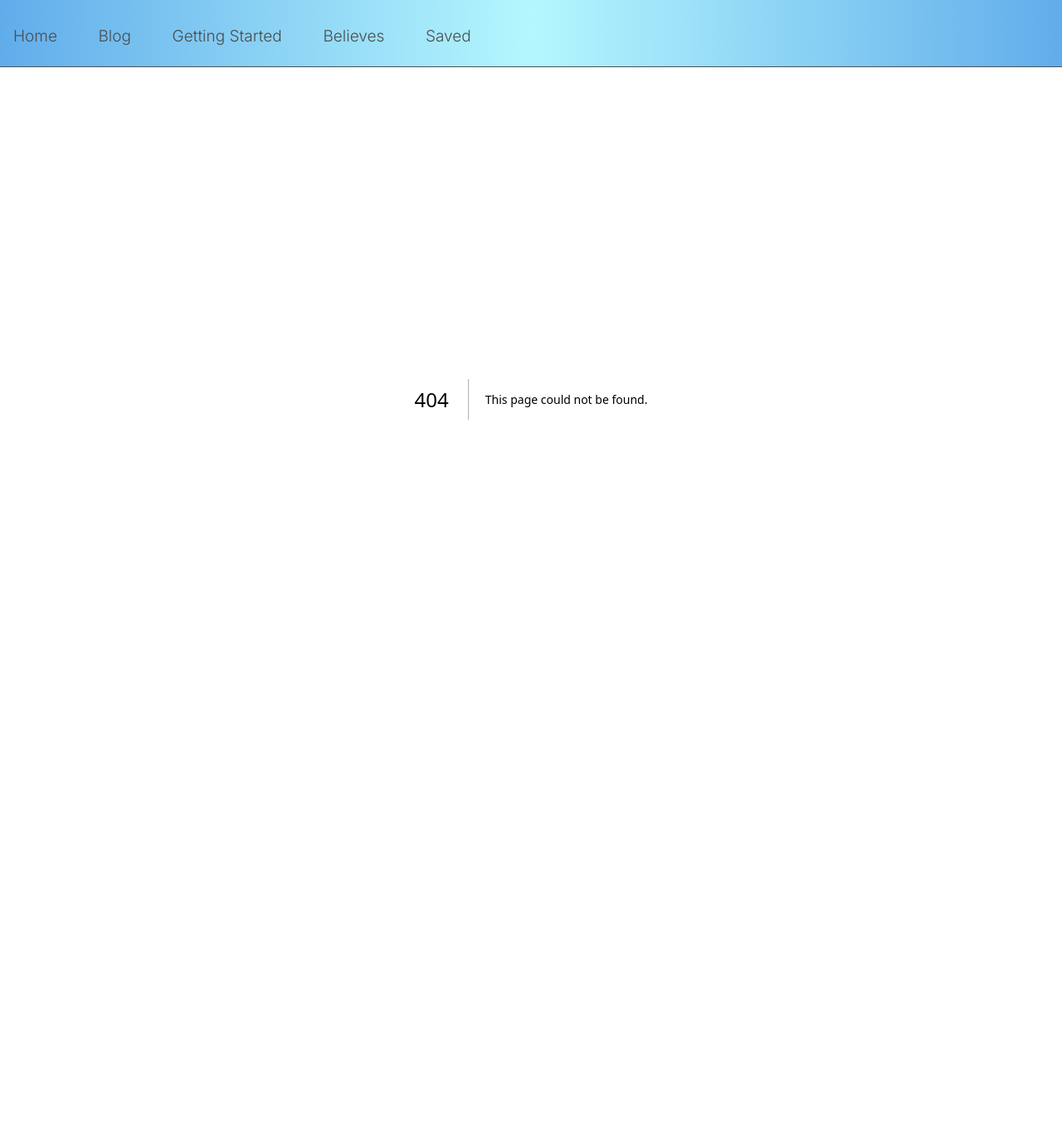
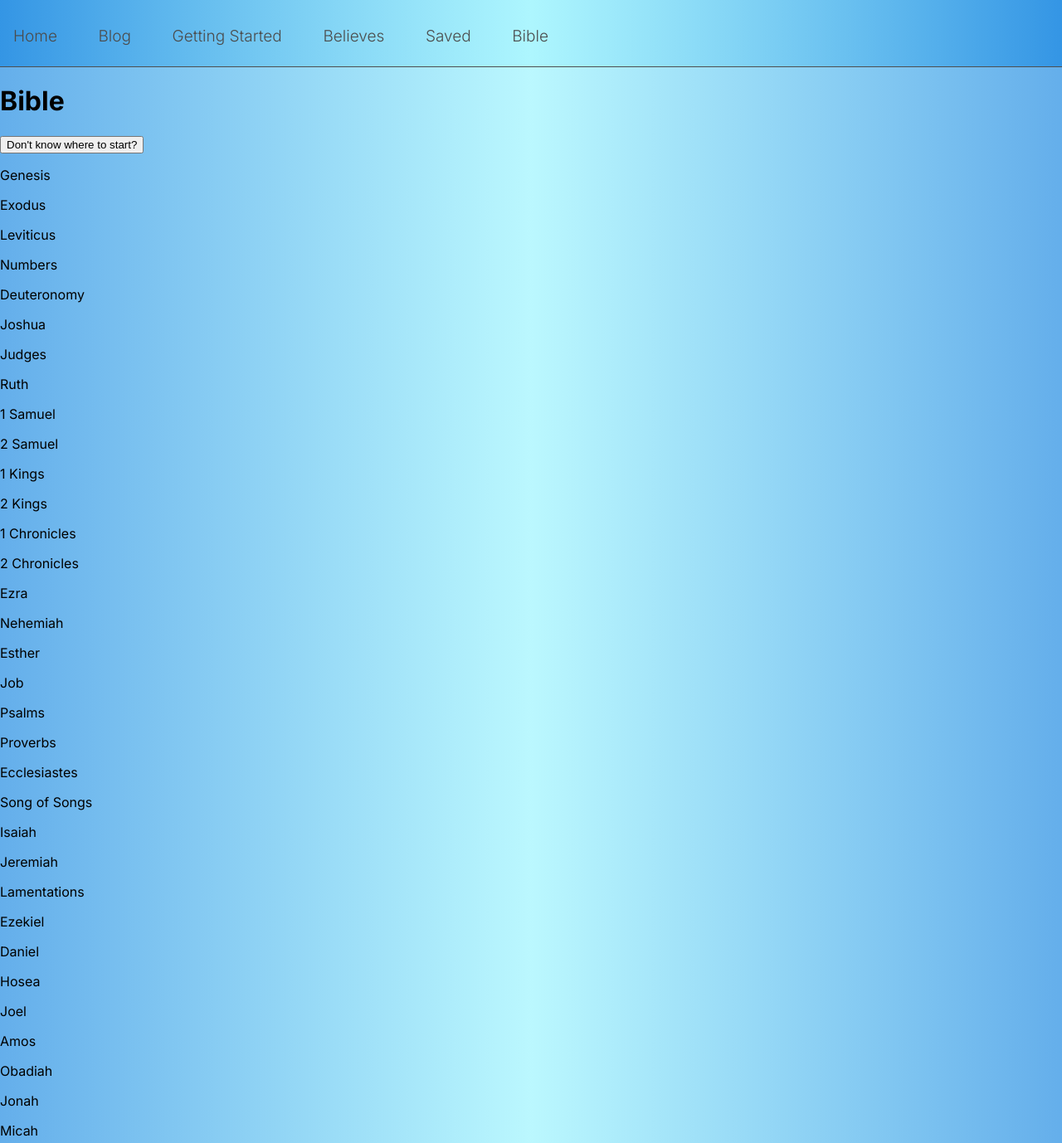
Before and after one commit to CalvinFrank/My-Jesus, a Next.js app: page /bible in a window 1280 px wide. Before the commit this address had no page. Shown: the top 1378 px of the page at 83% size. Before the commit the page ends 881 px from the top, so only its background shows below. Built offline with nearby package versions, Linux system fonts and the light colour scheme.

Commit message:
v. 1.0.1.1 started bible section

```diff
--- /dev/null
+++ b/app/bible/page.js
@@ -0,0 +1,78 @@
+import styles from "./page.module.css"
+
+export default function Bible() {
+  return (
+    <div>
+      <h1>Bible</h1>
+      <main className={styles.books}>
+        <button>Don't know where to start?</button>
+        <p classname={styles.book}>Genesis</p>
+        <p classname={styles.book}>Exodus</p>
+        <p classname={styles.book}>Leviticus</p>
+        <p classname={styles.book}>Numbers</p>
+        <p classname={styles.book}>Deuteronomy</p>
+        <p classname={styles.book}>Joshua</p>
+        <p classname={styles.book}>Judges</p>
+        <p classname={styles.book}>Ruth</p>
+        <p classname={styles.book}>1 Samuel</p>
+        <p classname={styles.book}>2 Samuel</p>
+        <p classname={styles.book}>1 Kings</p>
+        <p classname={styles.book}>2 Kings</p>
+        <p classname={styles.book}>1 Chronicles</p>
+        <p classname={styles.book}>2 Chronicles</p>
+        <p classname={styles.book}>Ezra</p>
+        <p classname={styles.book}>Nehemiah</p>
+        <p classname={styles.book}>Esther</p>
+        <p classname={styles.book}>Job</p>
+        <p classname={styles.book}>Psalms</p>
+        <p classname={styles.book}>Proverbs</p>
+        <p classname={styles.book}>Ecclesiastes</p>
+        <p classname={styles.book}>Song of Songs</p>
+        <p classname={styles.book}>Isaiah</p>
+        <p classname={styles.book}>Jeremiah</p>
+        <p classname={styles.book}>Lamentations</p>
+        <p classname={styles.book}>Ezekiel</p>
+        <p classname={styles.book}>Daniel</p>
+        <p classname={styles.book}>Hosea</p>
+        <p classname={styles.book}>Joel</p>
+        <p classname={styles.book}>Amos</p>
+        <p classname={styles.book}>Obadiah</p>
+        <p classname={styles.book}>Jonah</p>
+        <p classname={styles.book}>Micah</p>
+        <p classname={styles.book}>Nahum</p>
+        <p classname={styles.book}>Habakkuk</p>
+        <p classname={styles.book}>Zephaniah</p>
+        <p classname={styles.book}>Haggai</p>
+        <p classname={styles.book}>Zechariah</p>
+        <p classname={styles.book}>Malichi</p>
+        <p classname={styles.book}>Matthew</p>
+        <p classname={styles.book}>Mark</p>
+        <p classname={styles.book}>Luke</p>
+        <p classname={styles.book}>John</p>
+        <p classname={styles.book}>Acts</p>
+        <p classname={styles.book}>Romans</p>
+        <p classname={styles.book}>1 Corinthians</p>
+        <p classname={styles.book}>2 Corinthians</p>
+        <p classname={styles.book}>Galatians</p>
+        <p classname={styles.book}>Ephesians</p>
+        <p classname={styles.book}>Philippians</p>
+        <p classname={styles.book}>Colossians</p>
+        <p classname={styles.book}>1 Thessalonians</p>
+        <p classname={styles.book}>2 Thessalonians</p>
+        <p classname={styles.book}>1 Timothy</p>
+        <p classname={styles.book}>2 Timothy</p>
+        <p classname={styles.book}>Titus</p>
+        <p classname={styles.book}>Philemon</p>
+        <p classname={styles.book}>Hebrews</p>
+        <p classname={styles.book}>James</p>
+        <p classname={styles.book}>1 Peter</p>
+        <p classname={styles.book}>2 Peter</p>
+        <p classname={styles.book}>1 John</p>
+        <p classname={styles.book}>2 John</p>
+        <p classname={styles.book}>3 John</p>
+        <p classname={styles.book}>Jude</p>
+        <p classname={styles.book}>Revelation</p>
+      </main>
+    </div>
+  )
+}
--- a/app/components/header.js
+++ b/app/components/header.js
@@ -11,6 +11,7 @@ export default function Header() {
       <p onClick={()=>{router.push("/getting_started")}}>Getting Started</p>
       <p onClick={()=>{router.push("/believes")}}>Believes</p>
       <p onClick={()=>{router.push("/live_for_God")}}>Saved</p>
+      <p onClick={()=>{router.push("/bible")}}>Bible</p>
     </header>
   )
 }
--- a/app/getting_started/page.js
+++ b/app/getting_started/page.js
@@ -3,7 +3,7 @@ export default function GettingStarted() {
     <div>
       <h1>Getting Started</h1>
       <p>This website is for the people who have not yet heard of the bible.  The bible is a book that tells about God and Jesus. Please read it:<br/></p>
-      <a href="https://www.biblegateway.com/">Online Bible</a>
+      <a href="/bible">Online Bible</a>
     </div>
   )
 }
```
Also changed, not shown: app/bible/page.module.css (added).
